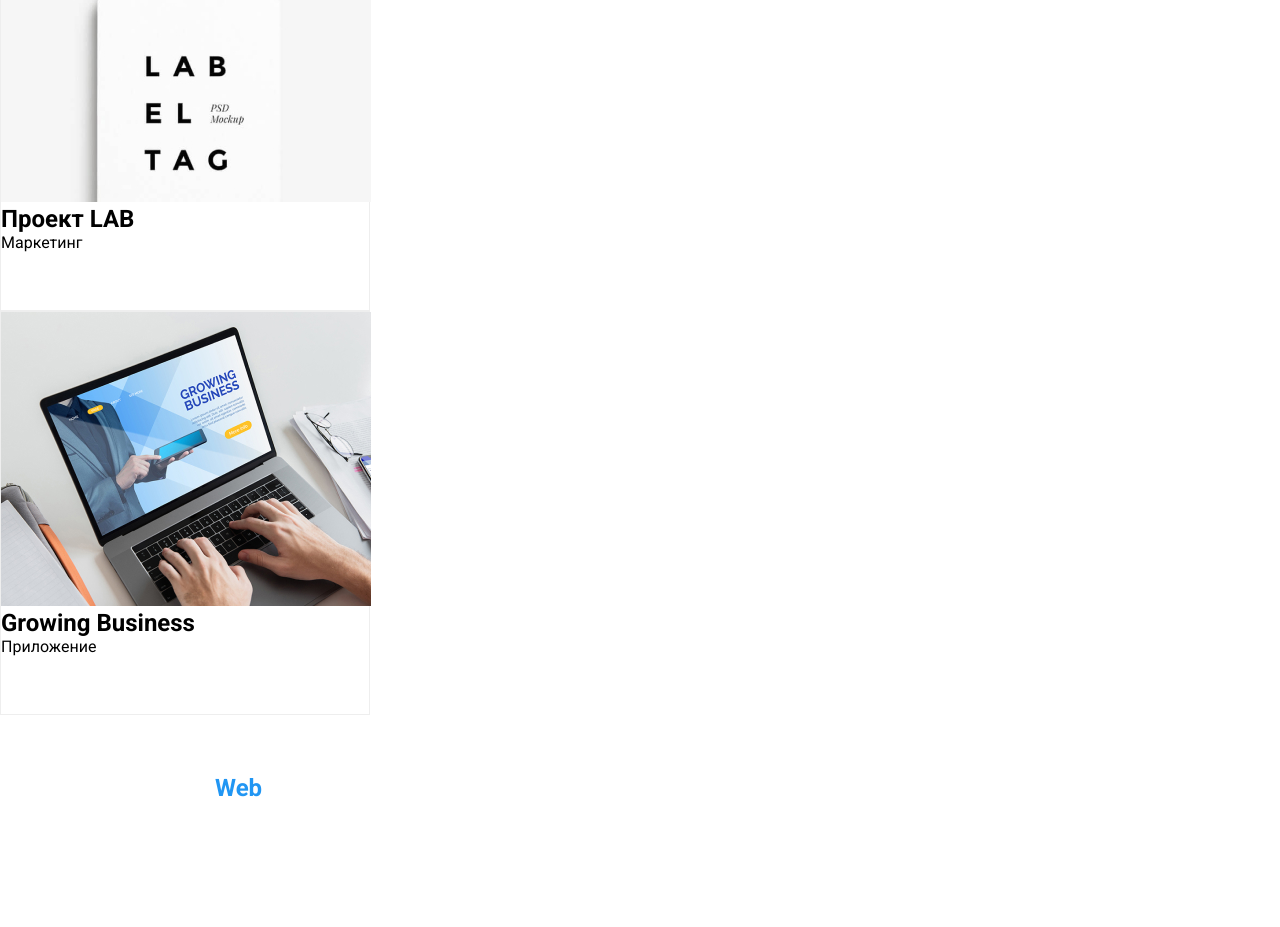
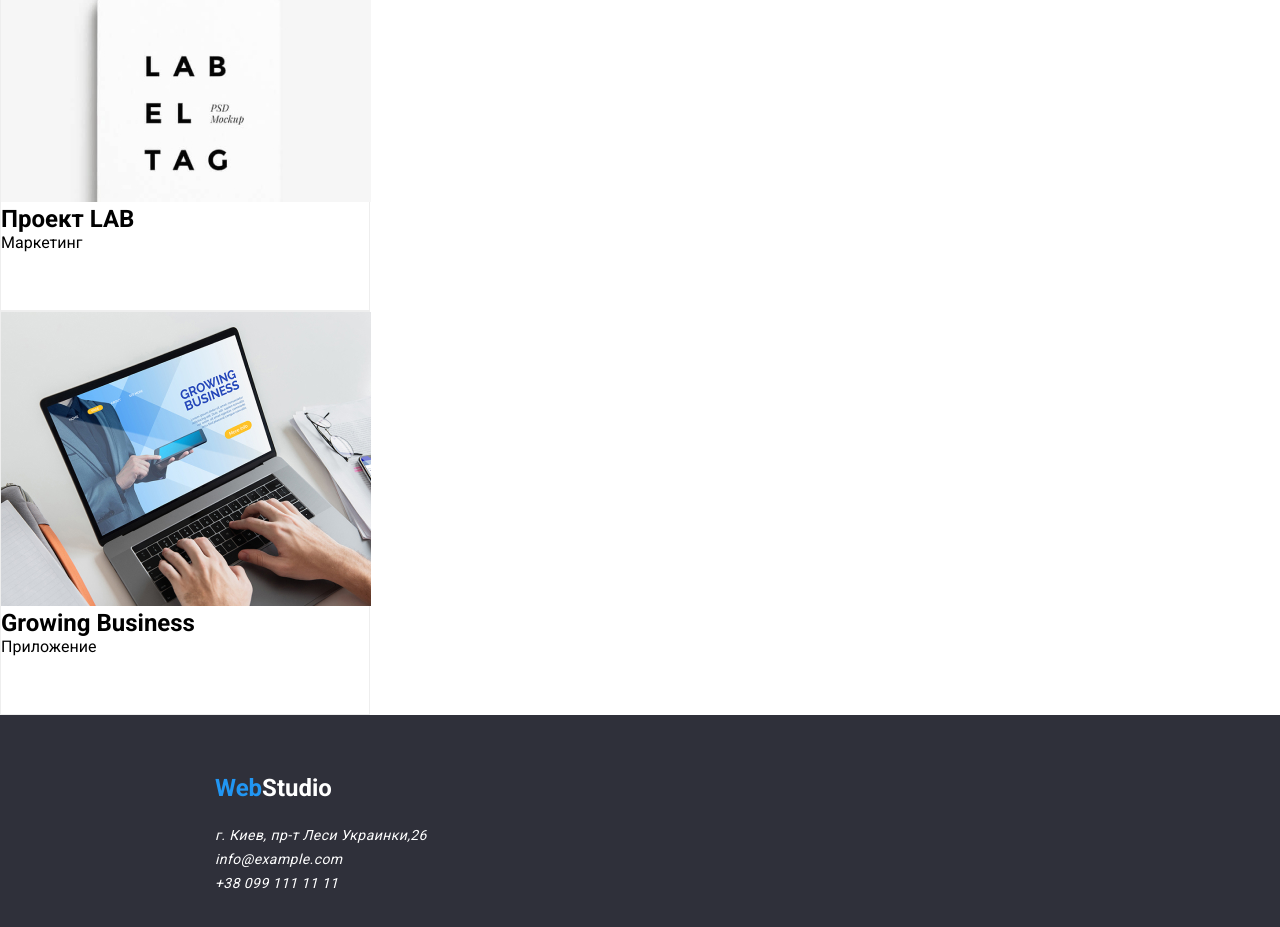
Before and after one commit to PinkyWolf/goit-markup-hw-02, a plain HTML site: page portfolio.html in a window 1280 px wide. Shown: the part 3055-3982 px from the top of the page. Before the commit the page ends 3950 px from the top, so only its background shows below. Drawn offline with Linux system fonts and the light colour scheme.

Commit message:
Добавлена розмітка для footer

```diff
--- a/css/styles.css
+++ b/css/styles.css
@@ -178,6 +178,11 @@ button {
   top: 262px;
   border: 1px solid rgba(238, 238, 238, 1);
 }
+.footer {
+  width: 1600px;
+  height: 252px;
+  background: #2f303a;
+}
 #contacts {
   width: 1600px;
   height: 252px;
```
